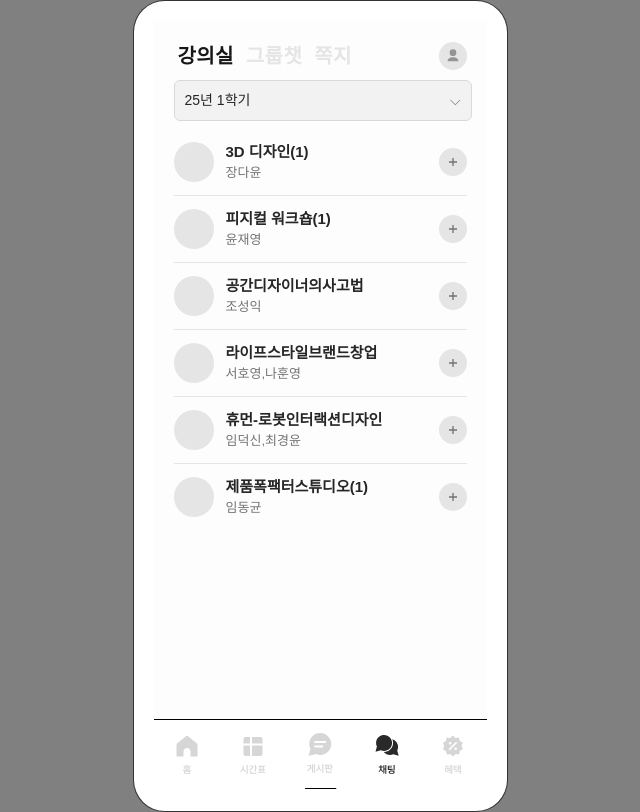
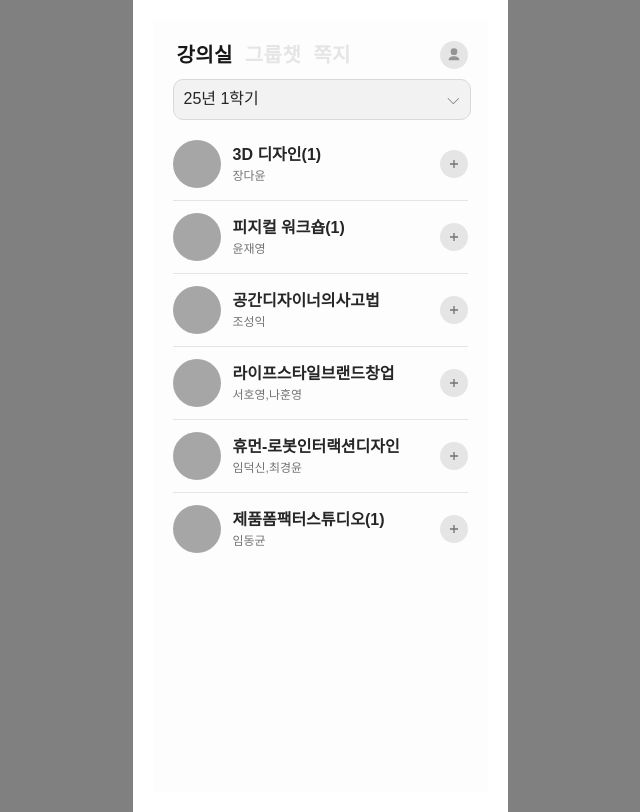
Before and after one commit to CEOS-Developers/react-messenger-22nd, a React (Vite) app in the folder react-messenger/: page /chat in a window 1280 px wide. Shown: the whole page, without its empty margins (320-960 px from the left). Built offline with nearby package versions, Linux system fonts and the light colour scheme; a web font is replaced by a local one.

Commit message:
Design: 디자인 1차 피드백

```diff
--- a/react-messenger/src/App.css
+++ b/react-messenger/src/App.css
@@ -25,8 +25,6 @@
   width: 375px;
   height: 812px;
   background: white;
-  border-radius: 2rem;
-  border: 1px solid rgba(0, 0, 0, 0.8);
   margin: 0 auto;
   padding: 20px;
   overflow: hidden;
--- a/react-messenger/src/App.tsx
+++ b/react-messenger/src/App.tsx
@@ -1,4 +1,4 @@
-import { BrowserRouter, Routes, Route, Navigate } from "react-router-dom";
+import { BrowserRouter, Routes, Route, Navigate, useLocation } from "react-router-dom";
 import "./App.css";
 import NavBar from "./components/NavBar";
 import Home from "./components/pages/Home";
@@ -8,10 +8,10 @@ import Benefit from "./components/pages/Benefit";
 import TimeTable from "./components/pages/TimeTable";
 import ChatRoom from "./components/pages/ChatRoom";
 
-function App() {
+function Layout() {
+  const location = useLocation();
+  const hideNav = location.pathname.startsWith("/chat");
   return (
-    <div className="iPhone-frame">
-      <BrowserRouter>
       <div className="h-full flex flex-col">
         {/* 메인 컨텐츠 */}
         <div className="flex-1 overflow-y-auto">
@@ -27,13 +27,21 @@ function App() {
         </div>
 
         {/* 네비게이션 바 */}
-          <NavBar />
+        {!hideNav && <NavBar />}
 
         {/* 고정 홈버튼 */}
-          <div className="flex justify-center py-0">
+        {!hideNav && <div className="flex justify-center py-0">
           <img src="/icons/HomeButton.svg" alt="home-button" className="w-full h-2" />
+        </div>}
       </div>
-        </div>
+  );
+}
+
+function App() {
+  return (
+    <div className="iPhone-frame">
+      <BrowserRouter>
+        <Layout />
       </BrowserRouter>
     </div>
   );
--- a/react-messenger/src/components/Dropdown.tsx
+++ b/react-messenger/src/components/Dropdown.tsx
@@ -48,11 +48,11 @@ export default function Dropdown({
         type="button"
         onClick={() => setOpen((v) => !v)}
         className={`w-[298px] h-[41px] ${surfaceClass}
-        rounded-md border border-[#D9D9D9]
+        rounded-[10px] border border-[#D9D9D9]
         px-[10px] py-2
-        text-sm text-neutral-800
+        text-[16px] text-neutral-800
         flex items-center justify-between
-        focus:outline-none focus:ring-2 focus:ring-blue-500/30`}
+        focus:outline-none focus:ring-2 focus:#E9E9E9`}
         aria-haspopup="listbox"
         aria-expanded={open}
       >
@@ -69,8 +69,8 @@ export default function Dropdown({
       <ul
         role="listbox"
         className={`absolute left-0 z-10 w-[298px]
-        mt-[10px] rounded-md bg-[#FEFEFE]
-        text-sm shadow-md overflow-y-auto
+        mt-[10px] rounded-[10px] bg-[#FEFEFE]
+        text-[16px] shadow-md overflow-y-auto overflow-hidden
         transition-all ${open ? "max-h-[200px] border border-[#CCCCCC]" : "max-h-0 border-0"}
         `}
         style={{ top: "38px" }}
@@ -85,7 +85,7 @@ export default function Dropdown({
               onClick={() => setSelected(item)}
               className={`px-[10px] py-2 cursor-pointer
               ${active ? "bg-white" : ""}
-              hover:text-white hover:rounded
+              hover:text-white
               hover:bg-gradient-to-br hover:from-[#5658DF] hover:to-[#2F6DD0]
               transition-colors`}
             >
--- a/react-messenger/src/components/NavBar.tsx
+++ b/react-messenger/src/components/NavBar.tsx
@@ -20,7 +20,7 @@ const items = [
 
 export default function NavBar() {
   return (
-    <nav className="h-16 border-t flex justify-around items-center">
+    <nav className="h-16 flex justify-around items-center">
       {items.map((it) => (
         <NavLink key={it.to} to={it.to} className="flex flex-col items-center text-xs">
           {({ isActive }) => (
--- a/react-messenger/src/components/pages/Chat.tsx
+++ b/react-messenger/src/components/pages/Chat.tsx
@@ -5,12 +5,12 @@ import Dropdown from "../Dropdown";
 const semesters = ["25년 1학기", "24년 2학기", "24년 1학기"];
 
 const ROOM = [
-  { id: "room-3d", title: "3D 디자인(1)", name: "장다윤" /* unread: */ },
+  { id: "room-3d", title: "3D 디자인(1)", name: "장다윤" },
   { id: "room-physical", title: "피지컬 워크숍(1)", name: "윤재영" },
   { id: "room-space", title: "공간디자이너의사고법", name: "조성익" },
   { id: "room-life", title: "라이프스타일브랜드창업", name: "서호영,나훈영" },
   { id: "room-human", title: "휴먼-로봇인터랙션디자인", name: "임덕신,최경윤" },
-  { id: "room-product", title: "제품폭팩터스튜디오(1)", name: "임동균" },
+  { id: "room-product", title: "제품폼팩터스튜디오(1)", name: "임동균" },
 ];
 
 export default function Chat() {
@@ -54,8 +54,8 @@ export default function Chat() {
         />
       </header>
       {/* 리스트 */}
-      <main className="flex-1 px-5">
-        <ul className="divide-y divide-neutral-200">
+      <main className="flex-1">
+        <ul className="divide-y divide-neutral-200 px-5">
           {ROOM.map((r) => (
             <li key={r.id} className="py-3">
               <button
@@ -64,11 +64,11 @@ export default function Chat() {
                 className="w-full flex items-center gap-3"
               >
                 {/* 아바타 */}
-                <div className="h-10 w-10 rounded-full bg-neutral-200 shrink-0" />
+                <div className="h-12 w-12 rounded-full bg-gray-400 shrink-0" />
                 {/* 타이틀/이름 */}
                 <div className="flex-1 text-left">
-                  <div className="text-[15px] font-semibold text-neutral-800">{r.title}</div>
-                  <div className="text-[13px] text-neutral-500">{r.name}</div>
+                  <div className="text-[16px] font-semibold text-neutral-800">{r.title}</div>
+                  <div className="text-[12px] text-neutral-500">{r.name}</div>
                 </div>
                 {/* 우측 + 아이콘 (회색 버튼) */}
                 <div
```
Lines whose indentation alone changed are shown as unchanged.
